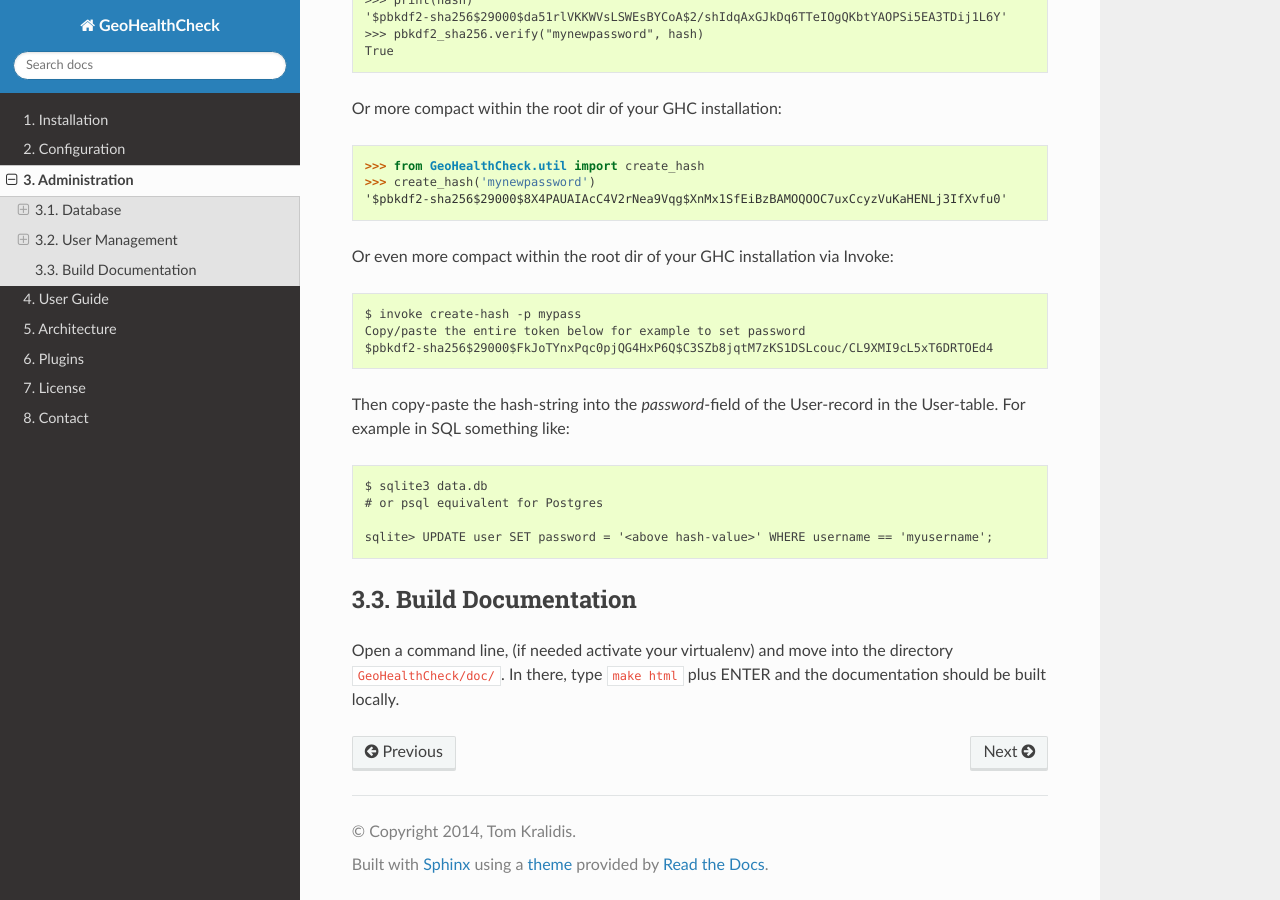
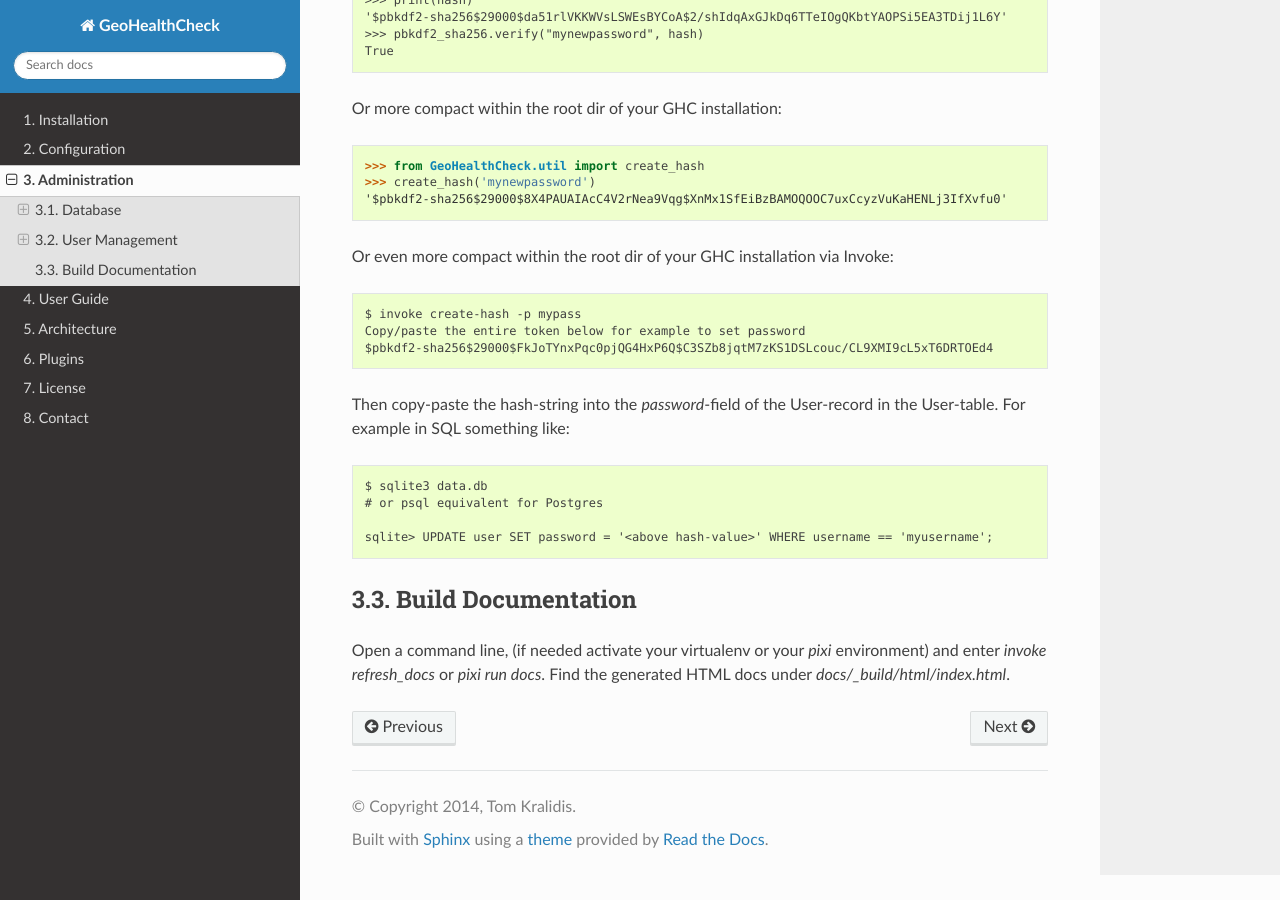
Before and after one commit to geopython/GeoHealthCheck, a Sphinx documentation site: the page built from docs/admin.rst, in a window 1280 px wide and 900 px high, scrolled down 2204 px. Built offline with Sphinx 7.4.7 and the Read the Docs theme 3.1.0, drawn with Linux system fonts in a browser that asks for light colours.

Commit message:
LAST COMMIT BEFORE RELEASE 0.10.0 - SMALL EDITS

```diff
--- a/docs/admin.rst
+++ b/docs/admin.rst
@@ -123,5 +123,6 @@ Then copy-paste the hash-string into the `password`-field of the User-record in
 Build Documentation
 -------------------
 
-Open a command line, (if needed activate your virtualenv) and move into the directory  ``GeoHealthCheck/doc/``.
-In there, type ``make html`` plus ENTER and the documentation should be built locally.
+Open a command line, (if needed activate your virtualenv or your `pixi` environment) and
+enter `invoke refresh_docs` or `pixi run docs`.
+Find the generated HTML docs under `docs/_build/html/index.html`.
--- a/docs/config.rst
+++ b/docs/config.rst
@@ -126,7 +126,7 @@ In summary there are three options to run GHC and its healthchecks:
 Language Translations
 ---------------------
 
-GHC supports multiple languages by using [Babel](http://babel.pocoo.org) with [Flask-Babel](https://pythonhosted.org/Flask-Babel/).
+GHC supports multiple languages by using `Babel <http://babel.pocoo.org>`_ with Flask-Babel `<https://pythonhosted.org/Flask-Babel/>`_.
 
 *"Babel is an integrated collection of utilities that assist in internationalizing*
 *and localizing Python applications, with an emphasis on web-based applications."*
--- a/docs/install.rst
+++ b/docs/install.rst
@@ -225,7 +225,7 @@ See `closed issues/merged PRs for related Milestone 0.9.0 <https://github.com/ge
 Upgrade notes v0.10.0
 .....................
 
-This is a major upgrade. 27 issues and PRs went in from 0.9.0 to 0.10.0.
+This is a major upgrade. About 35 issues and PRs went in from 0.9.0 to 0.10.0.
 The main breaking change is that the project switched from `requirements.txt` plus `Paver` to
 `pyproject.toml` with the `Invoke Task executor <https://www.pyinvoke.org/>`_ and the `Pixi Python Environment Manager <https://pixi.prefix.dev/>`_.
 This affects the installation and management steps and the Docker Image (much smaller!) plus Docker and Docker Compose deployment settings.
--- a/pyproject.toml
+++ b/pyproject.toml
@@ -1,6 +1,6 @@
 [project]
 name = "GeoHealthCheck"
-version = "0.9.1dev"
+version = "0.10.0"
 description = "Monitor uptime and availability of OGC web services and REST APIs"
 readme = "README.md"
 requires-python = ">=3.12,<3.14"
```
Also changed, not shown: 2 other files.
